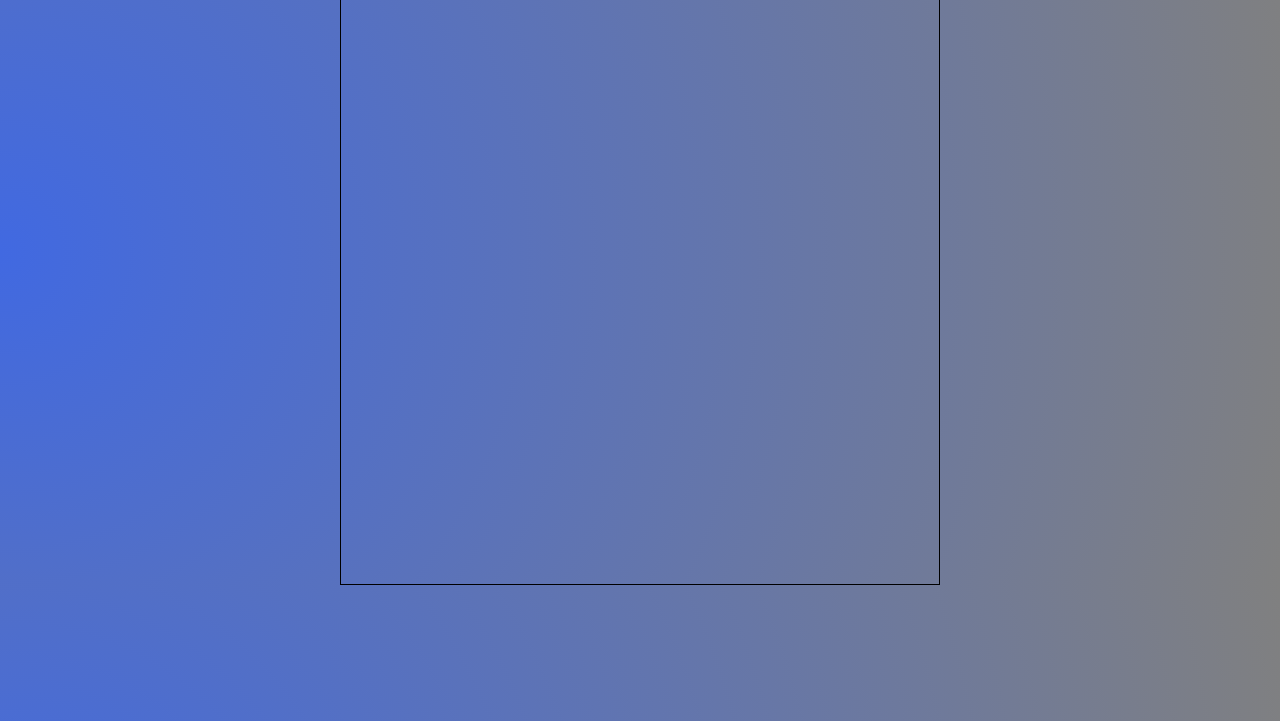
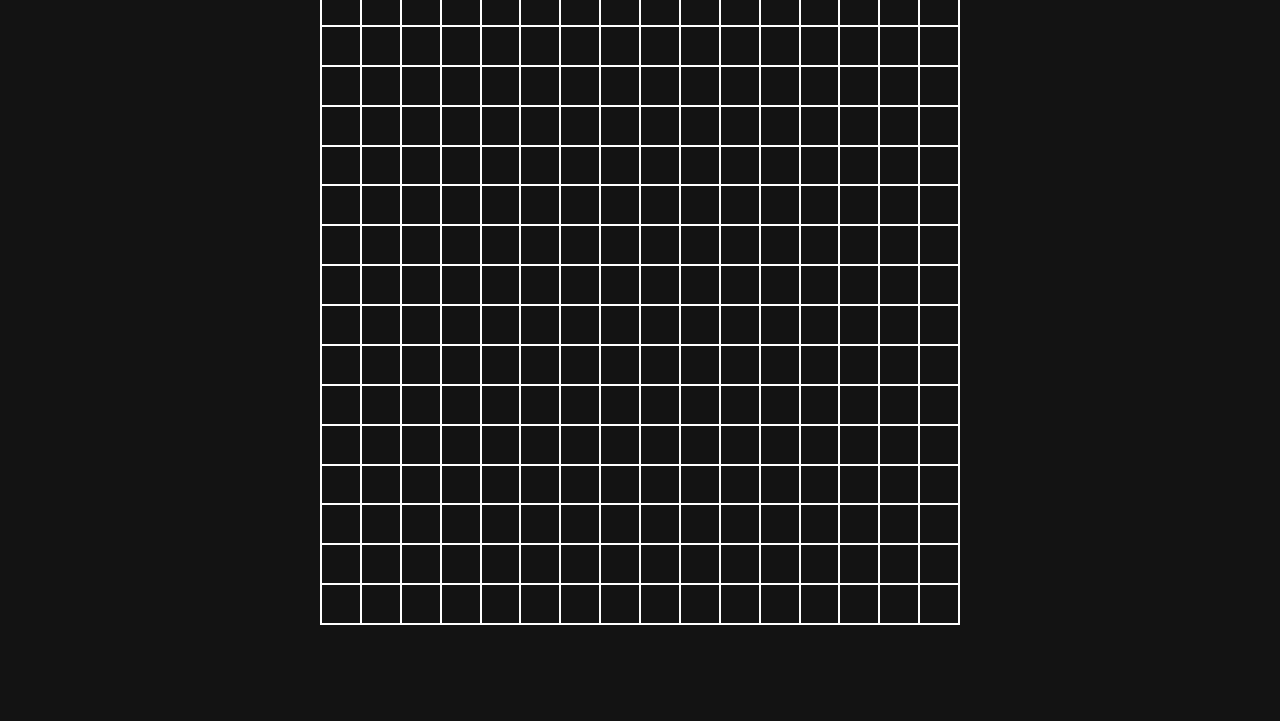
Before and after one commit to MA5TERMIND2020/odin-etch-a-sketch, a plain HTML site: page index.html in a window 1280 px wide. Shown: the part 79-800 px from the top of the page. Drawn offline with Linux system fonts and the light colour scheme.

Commit message:
Create basic grid layout using javascript

```diff
--- a/css/style.css
+++ b/css/style.css
@@ -5,7 +5,8 @@
 }
 
 body {
-    background: radial-gradient(circle at 0%, royalblue 0%, grey 100%);
+    background: hsla(0, 0%, 0%, 0.925);
+    color: white;
     display: flex;
     flex-direction: column;
     justify-content: center;
@@ -22,8 +23,8 @@ section {
 }
 
 .container {
-    width:600px;
-    height: 600px;
+    width:640px;
+    height: 640px;
     display: grid;
-    border: 1px solid black;
+    border: 1px solid white;
 }
--- a/js/main.js
+++ b/js/main.js
@@ -0,0 +1,15 @@
+document.addEventListener("DOMContentLoaded", function() {
+    createBoard(16);
+})
+
+function createBoard(size) {
+    let board = document.querySelector('.container');
+    board.style.gridTemplateColumns = `repeat(${size}, 1fr)`;
+    board.style.gridTemplateRows = `repeat(${size}, 1fr)`;
+    let numDivs = size * size;
+    for (let i = 0; i < numDivs; i++) {
+        let div = document.createElement('div');
+        div.style.border = "1px solid";
+        board.insertAdjacentElement("beforeend", div);
+    }
+}
```
